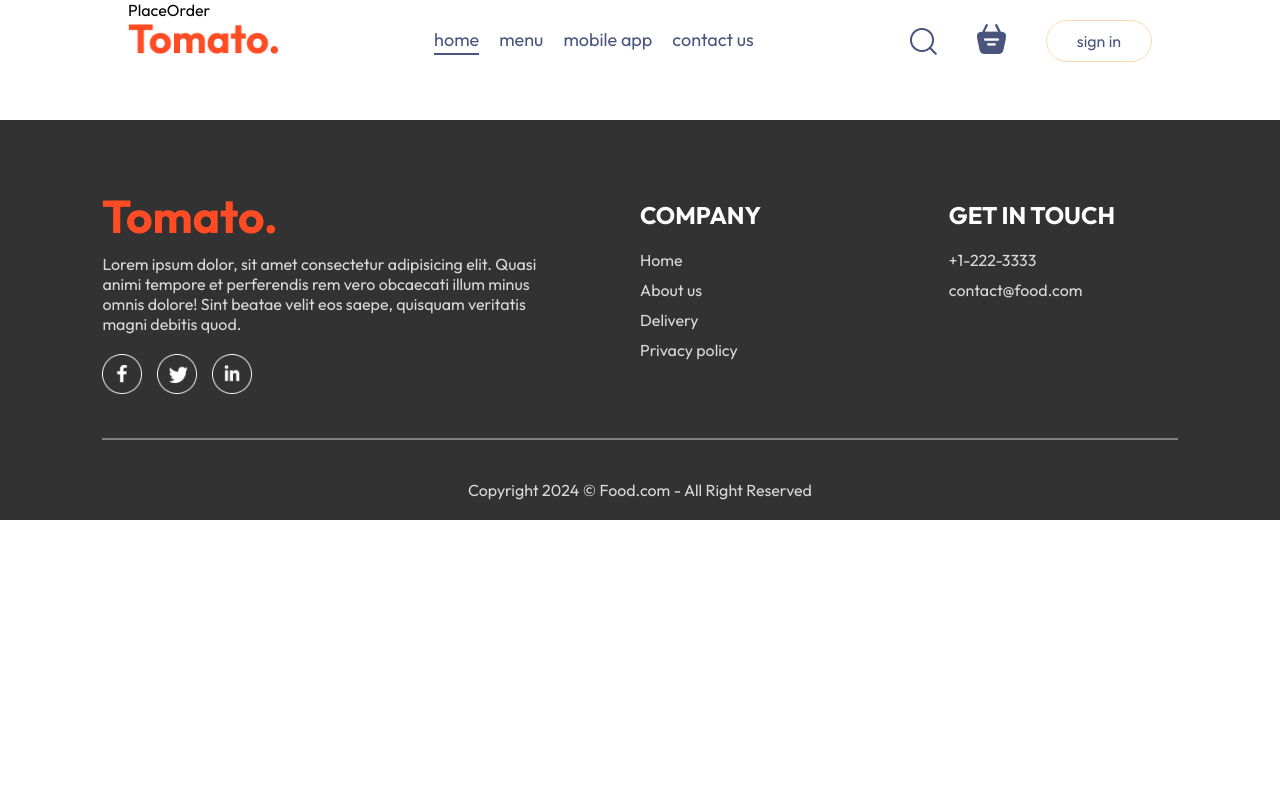
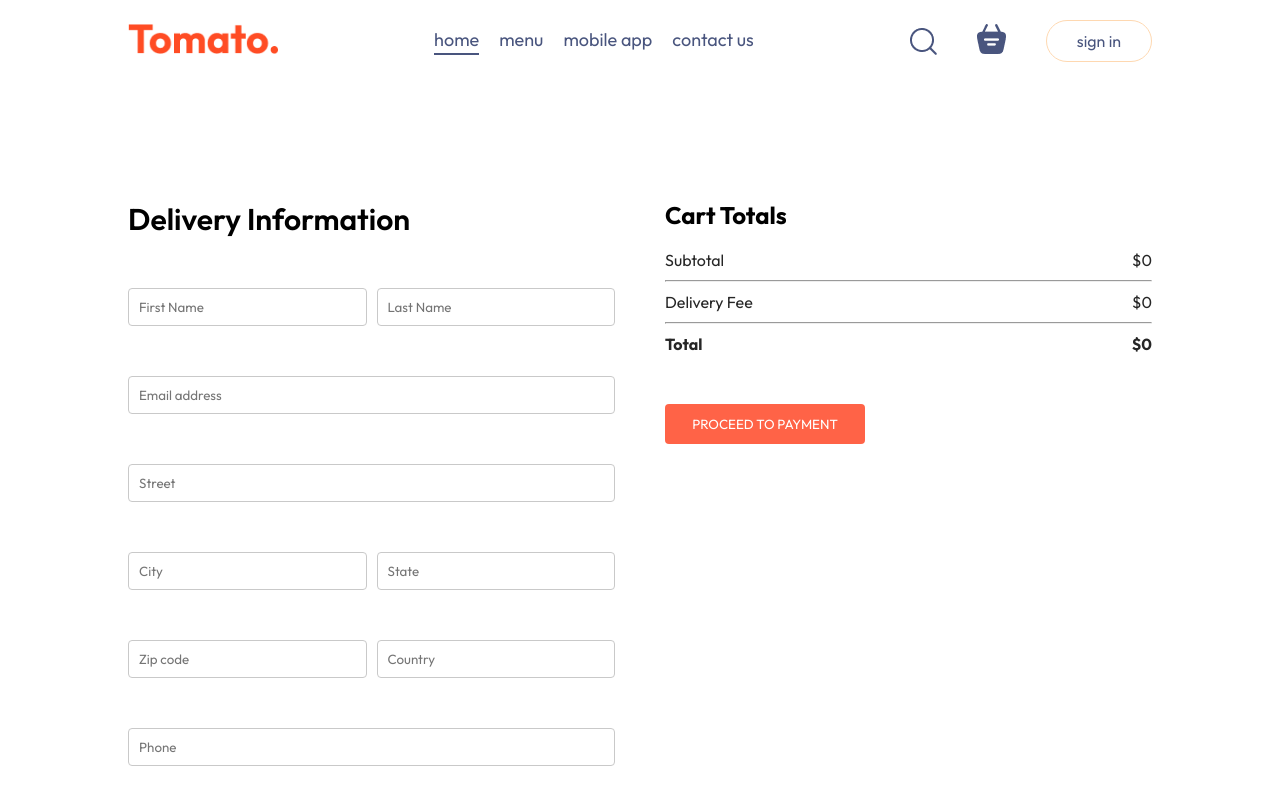
Before and after one commit to PhoebeHuHu/food-ordering-page, a React (Vite) app in the folder frontend/: page /order in a window 1280 px wide. Shown: the top 800 px of the page. Built offline with nearby package versions, Linux system fonts and the light colour scheme.

Commit message:
component: add place order page and set the style

```diff
--- a/frontend/src/pages/Cart/Cart.jsx
+++ b/frontend/src/pages/Cart/Cart.jsx
@@ -2,12 +2,15 @@ import React, { useContext } from 'react'
 import './cart.css'
 import { StoreContext } from '../../context/StoreContext'
 import { assets } from '../../assets/assets';
+import { useNavigate } from 'react-router-dom';
 const Cart = () => {
 
     const { cartItems, food_list, removeFromCart, getTotalCartAmount } = useContext(StoreContext);
     const CART_ITEMS = [
         { title: 'Items' }
     ]
+
+    const navigate = useNavigate()
     return (
         <div className='cart'>
             {/* cart items title and items */}
@@ -54,15 +57,15 @@ const Cart = () => {
                         <hr />
                         <div className="cart-total-detals">
                             <p>Delivery Fee</p>
-                            <p>${2}</p>
+                            <p>${getTotalCartAmount() === 0 ? 0 : 2}</p>
                         </div>
                         <hr />
                         <div className="cart-total-detals">
                             <b>Total</b>
-                            <b>${getTotalCartAmount() + 2}</b>
+                            <b>${getTotalCartAmount() === 0 ? 0 : getTotalCartAmount() + 2}</b>
                         </div>
                     </div>
-                    <button>PROCEED TO CHECKOUT</button>
+                    <button onClick={() => navigate('/order')}>PROCEED TO CHECKOUT</button>
                 </div>
                 <div className="cart-promocode">
                     <div>
--- a/frontend/src/pages/PlaceOrder/PlaceOrder.jsx
+++ b/frontend/src/pages/PlaceOrder/PlaceOrder.jsx
@@ -1,8 +1,55 @@
-import React from 'react'
+import React, { useContext } from 'react'
 import './placeOrder.css'
+import { StoreContext } from '../../context/StoreContext'
 const PlaceOrder = () => {
+
+    const { getTotalCartAmount } = useContext(StoreContext)
+
     return (
-        <div>PlaceOrder</div>
+        <form className='place-order'>
+            <div className="order-deli-info">
+                <p className="title">Delivery Information</p>
+                <div className="multi-fields">
+                    <input type="text" placeholder='First Name' />
+                    <input type="text" placeholder='Last Name' />
+                </div>
+                <input type="email" placeholder='Email address' />
+                <input type="text" placeholder='Street' />
+                <div className="multi-fields">
+                    <input type="text" placeholder='City' />
+                    <input type="text" placeholder='State' />
+                </div>
+                <div className="multi-fields">
+                    <input type="text" placeholder='Zip code' />
+                    <input type="text" placeholder='Country' />
+                </div>
+                <input type="text" placeholder='Phone' />
+            </div>
+
+
+            <div className="order-price">
+                <div className="cart-total">
+                    <h2>Cart Totals</h2>
+                    <div>
+                        <div className="cart-total-detals">
+                            <p>Subtotal</p>
+                            <p>${getTotalCartAmount()}</p>
+                        </div>
+                        <hr />
+                        <div className="cart-total-detals">
+                            <p>Delivery Fee</p>
+                            <p>${getTotalCartAmount() === 0 ? 0 : 2}</p>
+                        </div>
+                        <hr />
+                        <div className="cart-total-detals">
+                            <b>Total</b>
+                            <b>${getTotalCartAmount() === 0 ? 0 : getTotalCartAmount() + 2}</b>
+                        </div>
+                    </div>
+                    <button>PROCEED TO PAYMENT</button>
+                </div>
+            </div>
+        </form>
     )
 }
 
--- a/frontend/src/pages/PlaceOrder/placeOrder.css
+++ b/frontend/src/pages/PlaceOrder/placeOrder.css
@@ -0,0 +1,49 @@
+.place-order {
+    margin-top: 200px;
+    display: flex;
+    align-items: start;
+    justify-content: space-between;
+    gap: 50px;
+}
+
+.order-deli-info {
+    width: 100%;
+    max-width: max(30%, 500px);
+}
+
+.order-deli-info .title {
+    font-size: 30px;
+    font-weight: 600;
+    margin-bottom: 50px;
+}
+
+.order-deli-info input {
+    margin-bottom: 50px;
+    width: 100%;
+    padding: 10px;
+    border: 1px solid var(--color-form-border);
+    border-radius: 4px;
+    outline-color: var(--main-color-tomato);
+}
+
+.order-deli-info .multi-fields {
+    display: flex;
+    gap: 10px;
+}
+
+.order-price {
+    width: 100%;
+    max-width: max(40%, 500px);
+}
+
+.place-order .cart-total button {
+    margin-top: 30px;
+}
+
+/* -----media query----- */
+@media (max-width:750px) {
+    .place-order {
+        margin-top: 100px;
+        flex-direction: column;
+    }
+}
```
